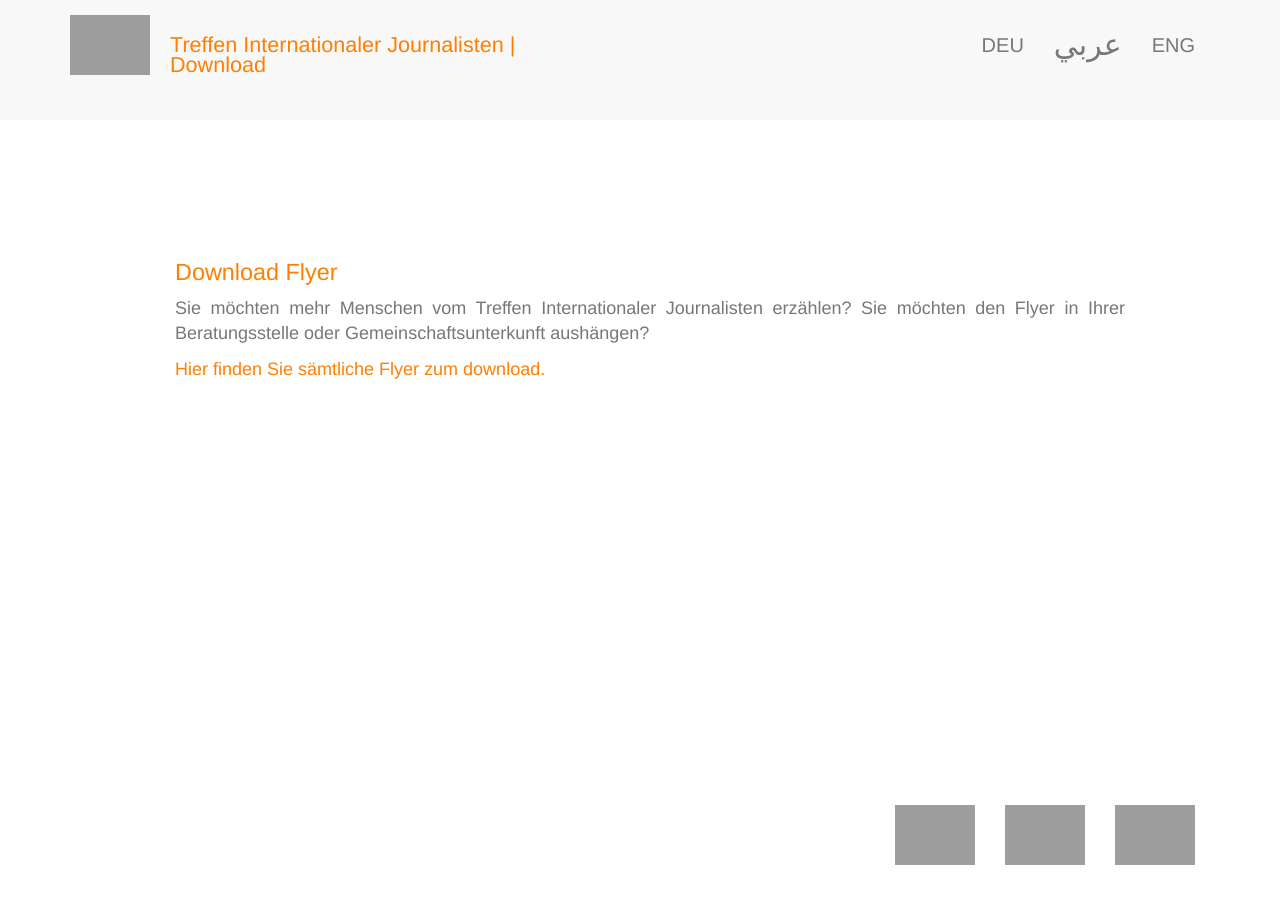
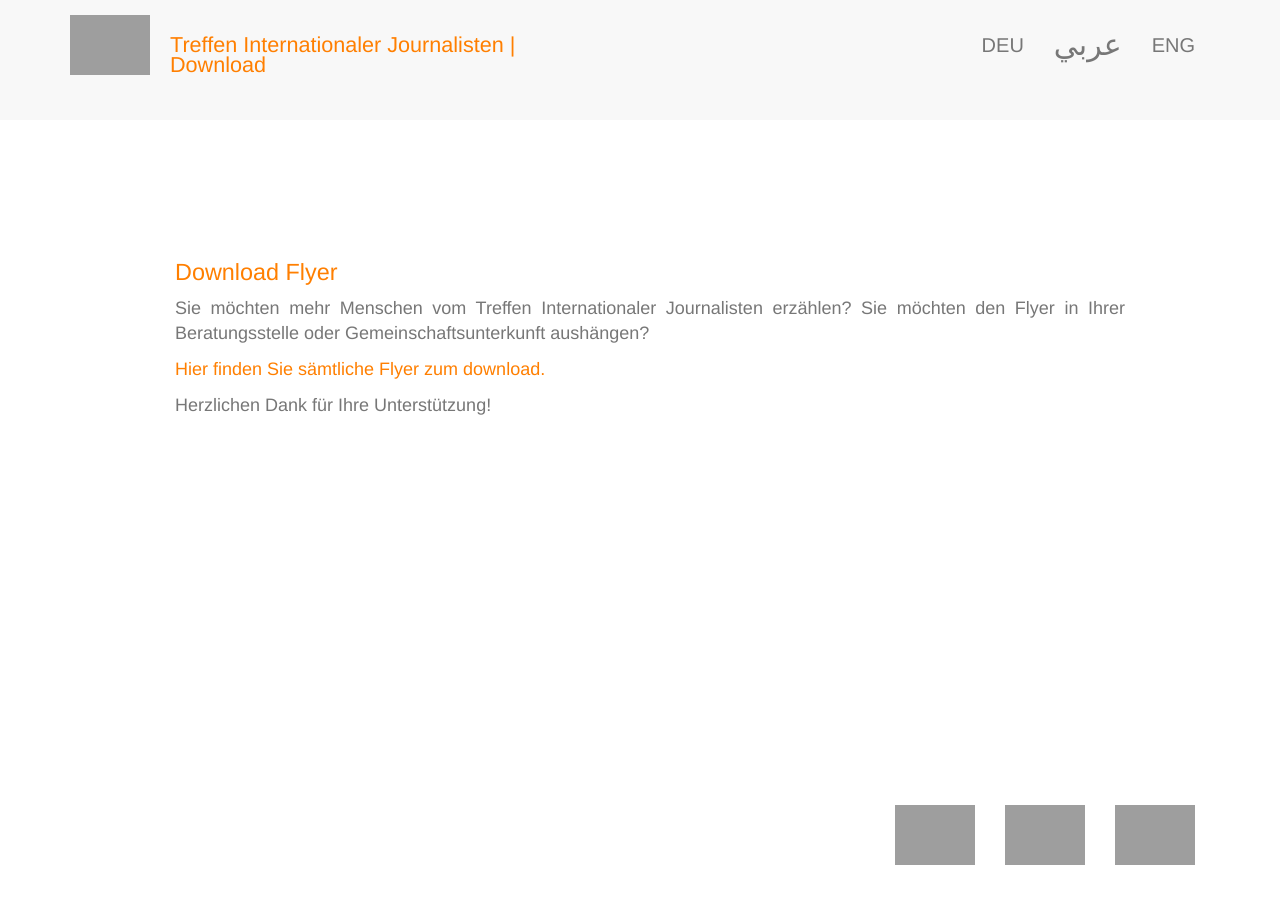
Before and after one commit to EIJC/TIJ, a Jekyll site: the page built from de/download.html, in a window 1280 px wide, cut to the strip 0-900 px from the top of the page. Built offline with Jekyll 4.4.1, drawn with Linux system fonts in a browser that asks for light colours; nearby versions of some CDN libraries; grey boxes are pictures that could not be loaded.

Commit message:
Update download.html

```diff
--- a/de/download.html
+++ b/de/download.html
@@ -8,5 +8,6 @@ language: de
   <h1>Download Flyer</h1>
        	<p class="text-justify">Sie möchten mehr Menschen vom Treffen Internationaler Journalisten erzählen? Sie möchten den Flyer in Ihrer Beratungsstelle oder Gemeinschaftsunterkunft aushängen? </p>
        	<p><a href="https://www.dropbox.com/s/7e7bpd8vstbf44f/Flyer%20TIJ.zip?raw=1" target="_blank">Hier finden Sie sämtliche Flyer zum download.</a></p>
+        <p class="text-justify">Herzlichen Dank für Ihre Unterstützung!</p>
   </div>
 </div>
```
